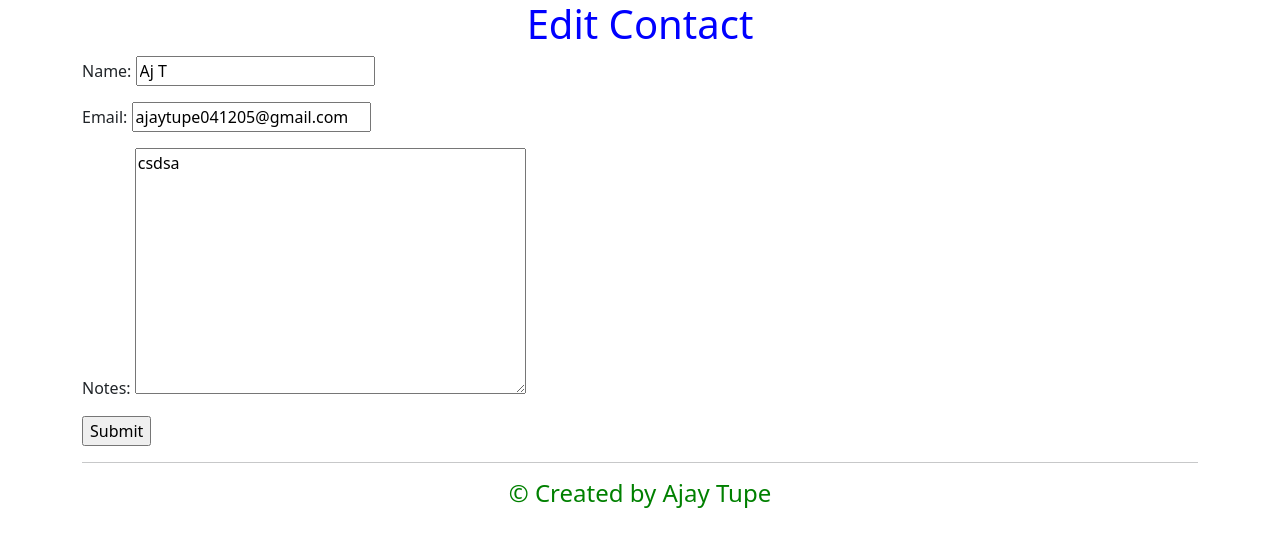
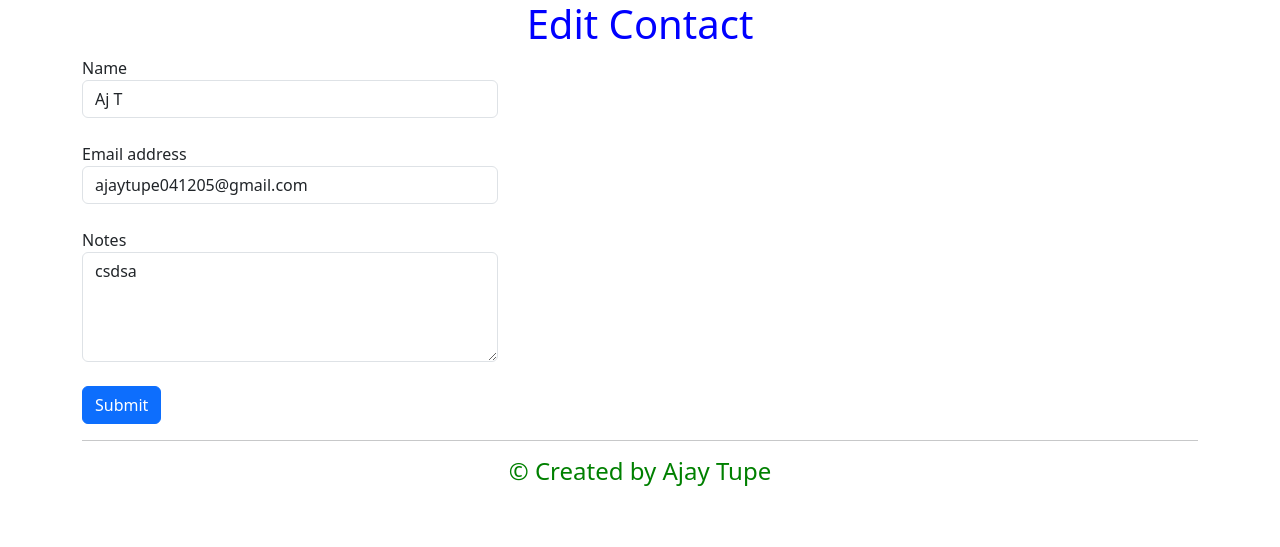
Before and after one commit to ajaytupe/Python-Project, a Django app: page /contacts/7/update in a window 1280 px wide. Shown: the top 547 px of the page. Run offline with Django 4.2, Linux system fonts and the light colour scheme; data comes from the database, SQL or seed files in the repository; both versions use the stored data as it was after the commit; some libraries are stand-ins or nearby versions.

Commit message:
HTML changes

```diff
--- a/ajay_tupe/contacts/templates/contacts/contact_form.html
+++ b/ajay_tupe/contacts/templates/contacts/contact_form.html
@@ -10,12 +10,39 @@
     {% endif %}
 </div>
 
+<form method="post" style="width: 26rem; align-items: center;">
+    {% csrf_token %}
 
-<form method="post">
-  {% csrf_token %}
-  {{ form.as_p }}
-  <input type="submit" />
+    <div class="form-group">
+        <label for="id_name">Name</label>
+        {{ form.name.errors }}
+        <input type="text" id="id_name" class="form-control {% if form.name.errors %}is-invalid{% endif %}" name="name" value="{{ form.instance.name }}" required>
+        <div class="invalid-feedback">
+            {{ form.name.errors }}
+        </div>
+    </div>
+    <br>
+    <div class="form-group">
+        <label for="id_email">Email address</label>
+        {{ form.email.errors }}
+        <input type="email" id="id_email" class="form-control {% if form.email.errors %}is-invalid{% endif %}" name="email" value="{{ form.instance.email }}" required>
+        <div class="invalid-feedback">
+            {{ form.email.errors }}
+        </div>
+    </div>
+    <br>
+    <div class="form-group">
+        <label for="id_notes">Notes</label>
+        {{ form.notes.errors }}
+        <textarea id="id_notes" class="form-control {% if form.notes.errors %}is-invalid{% endif %}" rows="4" name="notes" required>{{ form.instance.notes }}</textarea>
+        <div class="invalid-feedback">
+            {{ form.notes.errors }}
+        </div>
+    </div>
+    <br>
+    <button class="btn btn-primary" type="submit">Submit</button>
 </form>
+
 <hr>
 <div class="centered-text" style="color: green;">
     <h4>&copy; Created by Ajay Tupe</h4>
--- a/ajay_tupe/contacts/views.py
+++ b/ajay_tupe/contacts/views.py
@@ -22,8 +22,15 @@ class CreateContactView(View):
         form = ContactForm(request.POST)
         if form.is_valid():
             form.save()
-            return redirect('contact_list')  # Redirect to the contact list page or any other page
-        return render(request, self.template_name, {'form': form})
+            return redirect('contact_list')  # Redirect to the contact_list page after saving
+        else:
+            # Handle form errors if needed
+            # Re-render the form with errors
+            context = {
+                'form': form,
+                'is_creation': True
+            }
+            return render(request, self.template_name, context)
 
 class ContactUpdateView(UpdateView):
     model = Contact
```
Also changed, not shown: ajay_tupe/db.sqlite3.
